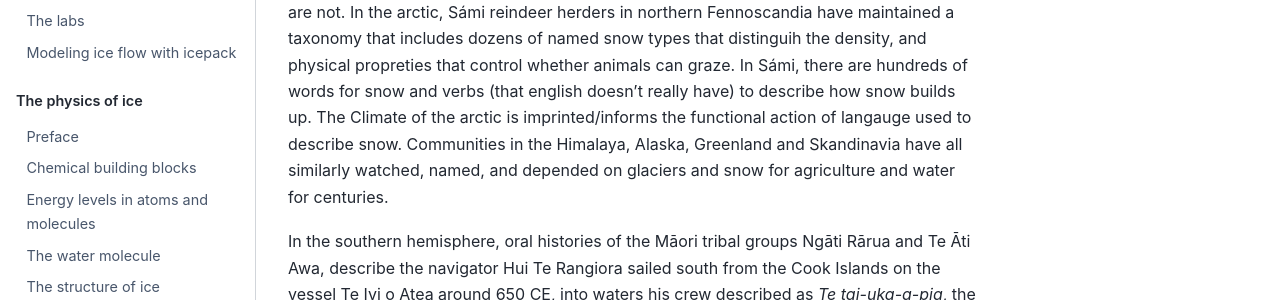
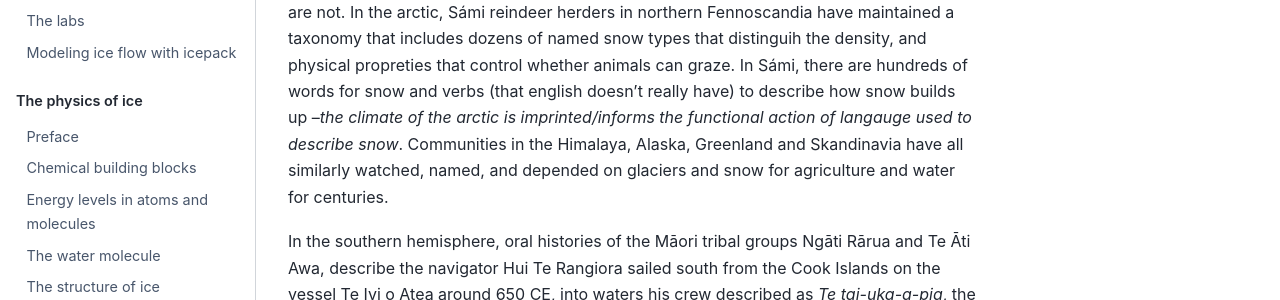
Before and after one commit to rice-glaciology/glaciology-book, a Jupyter Book: the page built from intro.md, in a window 1280 px wide and 900 px high, scrolled down 330 px. Shown: the part 311-611 px from the top of the window. Built offline with Jupyter Book 1.0.4 settings and Sphinx 7.4.7 and the Sphinx Book theme 1.1.4, drawn with Linux system fonts in a browser that asks for light colours; pages that are not in the unit, such as notebooks, are missing from menus; cross-references to code outside the pages are shown as plain code; some of the changed text lies outside the part shown.

Commit message:
Update intro.md

```diff
--- a/intro.md
+++ b/intro.md
@@ -6,7 +6,7 @@ The book is aimed at advanced undergraduates and beginning graduate students who
 
 ## First observers
 
-The scientific study of ice sheets and glaciers is relatively young compared to other earth sciences situated in academic departments, but observations of glaciers and ice sheets are not. In the arctic, Sámi reindeer herders in northern Fennoscandia have maintained a taxonomy that includes dozens of named snow types that distinguih the density, and physical propreties that control whether animals can graze. In Sámi, there are hundreds of words for snow and verbs (that english doesn't really have) to describe how snow builds up. The Climate of the arctic is imprinted/informs the functional action of langauge used to describe snow. Communities in the Himalaya, Alaska, Greenland and Skandinavia have all similarly watched, named, and depended on glaciers and snow for agriculture and water for centuries.
+The scientific study of ice sheets and glaciers is relatively young compared to other earth sciences situated in academic departments, but observations of glaciers and ice sheets are not. In the arctic, Sámi reindeer herders in northern Fennoscandia have maintained a taxonomy that includes dozens of named snow types that distinguih the density, and physical propreties that control whether animals can graze. In Sámi, there are hundreds of words for snow and verbs (that english doesn't really have) to describe how snow builds up --*the climate of the arctic is imprinted/informs the functional action of langauge used to describe snow*. Communities in the Himalaya, Alaska, Greenland and Skandinavia have all similarly watched, named, and depended on glaciers and snow for agriculture and water for centuries.
 
 In the southern hemisphere, oral histories of the Māori tribal groups Ngāti Rārua and Te Āti Awa, describe the navigator Hui Te Rangiora sailed south from the Cook Islands on the vessel Te Ivi o Atea around 650 CE, into waters his crew described as *Te tai-uka-a-pia*, the sea foaming like arrowroot, the scraped white powder of pia being the closest thing in a tropical Pacific world to the appearance of floe ice {cite}`wehi2021`. The accounts speak of a white land that was floating, of bare summits piercing the sky, of animals that dive to great depths. These are likely some of the first observations of Antarctic ice shelves, and the marine life of the Southern Ocean, made and preserved roughly twelve centuries before the continent entered European maps (come to my office KWG 220 if you want to see a print of Nansen's first map of Antarctica). Ngāi Tahu and other iwi hold these voyaging histories among their treasured knowledge; a carved pou by the Ngāi Tahu artist Fayne Robinson, Te Kaiwhakatere o te Taki, the Navigator of the Heavens, has stood at Scott Base since 2013 with its face turned to the sky that guided those voyages; and Māori scholars today argue for an Antarctic future managed with Indigenous frameworks alongside the science {cite}`wehi2021policy`.
 
```
